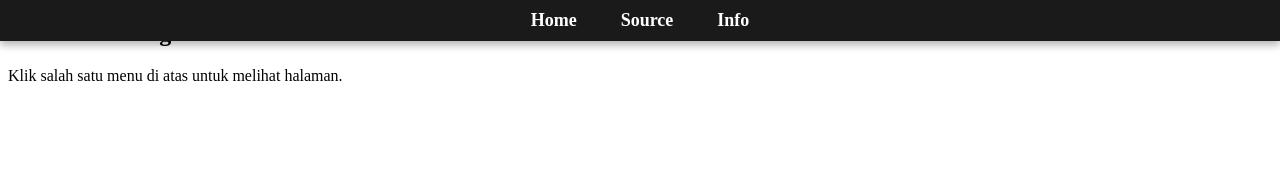
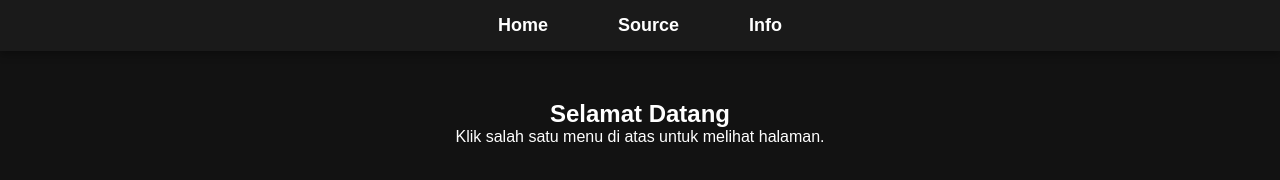
Before and after one commit to x866bash/x866bash.github.io, a plain HTML site: page index.html in a window 1280 px wide. Drawn offline with Linux system fonts and the light colour scheme.

Commit message:
Update styles.css

```diff
--- a/styles.css
+++ b/styles.css
@@ -1,24 +1,37 @@
-/* Navigasi Menu */
+/* Reset */
+* {
+    margin: 0;
+    padding: 0;
+    box-sizing: border-box;
+}
+
+/* Body */
+body {
+    font-family: Arial, sans-serif;
+    background: #121212;
+    color: white;
+    text-align: center;
+    padding-top: 60px;
+}
+
+/* Navigasi */
 nav {
-    background: #1a1a1a;
-    padding: 10px 0;
-    text-align: center;
     position: fixed;
-    width: 100%;
     top: 0;
     left: 0;
+    width: 100%;
+    background: #1a1a1a;
+    padding: 15px 0;
     box-shadow: 0 4px 8px rgba(0, 0, 0, 0.3);
-    z-index: 1000;
 }
 
 nav ul {
     list-style: none;
-    padding: 0;
-    margin: 0;
+    display: flex;
+    justify-content: center;
 }
 
 nav ul li {
-    display: inline;
     margin: 0 20px;
 }
 
@@ -27,15 +40,30 @@ nav ul li a {
     color: white;
     font-size: 18px;
     font-weight: bold;
+    padding: 10px 15px;
     transition: 0.3s;
 }
 
 nav ul li a:hover {
-    color: #ff4e50;
+    background: #ff4e50;
+    border-radius: 5px;
 }
 
-/* Tambahkan margin-top agar konten tidak tertutup navbar */
-section {
-    padding: 60px 20px;
-    text-align: center;
+/* Konten */
+main {
+    padding: 40px;
 }
+
+/* Efek Pergantian Halaman */
+.fade-in {
+    opacity: 0;
+    transform: translateY(10px);
+    animation: fadeIn 0.5s forwards;
+}
+
+@keyframes fadeIn {
+    to {
+        opacity: 1;
+        transform: translateY(0);
+    }
+}
```
